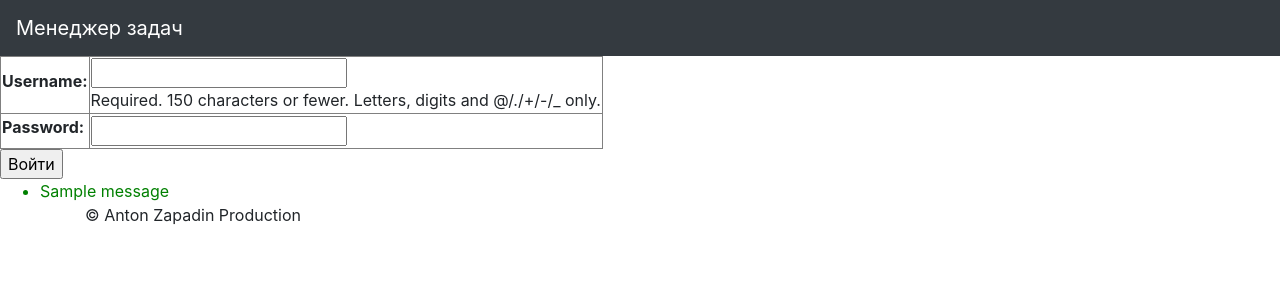
After one commit to sicrit1/Task-Manager, a Django app: page /login in a window 1280 px wide. The commit adds this page. Shown: the top 300 px of the page. Run offline with Django 4.2, Linux system fonts and the light colour scheme; one stand-in notice (Sample message) is shown; some libraries are stand-ins or nearby versions.

Commit message:
third step

```diff
--- a/task_manager/forms.py
+++ b/task_manager/forms.py
@@ -8,3 +8,9 @@ class UserForm(ModelForm):
     class Meta:
         model = User
         fields = ['username', 'first_name', 'last_name', 'password']
+
+
+class LoginUserForm(ModelForm):
+    class Meta:
+        model = User
+        fields = ['username', 'password']
--- a/task_manager/urls.py
+++ b/task_manager/urls.py
@@ -2,7 +2,8 @@ from django.urls import path
 from . import views
 
 urlpatterns = [
-        path('', views.IndexView.as_view()),
+        path('', views.IndexView.as_view(), name='home'),
         path('users', views.UserList.as_view(), name='users'),
         path('users/create', views.UserCreate.as_view(), name='user_create'),
+        path('login', views.UserLogin.as_view(), name='login'),
 ]
--- a/task_manager/views.py
+++ b/task_manager/views.py
@@ -1,11 +1,13 @@
 from django.shortcuts import render, redirect
-from django.http import HttpResponse
 from django.views import View
 from django.contrib.auth import get_user_model
-from task_manager.forms import UserForm
+from django.contrib import messages
+from django.contrib.auth import authenticate, login
+
+from task_manager.forms import UserForm, LoginUserForm
+
 
 User = get_user_model()
-
 
 
 class IndexView(View):
@@ -32,5 +34,30 @@ class UserCreate(View):
         form = UserForm(request.POST)
         if form.is_valid():
             form.save()
-            return redirect('users')
+            messages.add_message(request, messages.SUCCESS, 'User was created successfully')
+            return redirect('login')
+        messages.add_message(request, messages.WARNING, "User didn't create")
         return render(request, 'task_manager/create.html', {'form': form})
+
+
+class UserLogin(View):
+
+    def get(self, request, *args, **kwargs):
+        form = LoginUserForm()
+        return render(request, 'task_manager/login.html', {'form': form})
+
+    def post(self, request, *args, **kwargs):
+        form = LoginUserForm()
+        if form.is_valid():
+            username = request.POST['username']
+            password = request.POST['password']
+            user = authenticate(request, username=username, password=password)
+            if user:
+                login(request, user)
+                return redirect('home')
+            else:
+                messages.add_message(request, messages.WARNING, 'Invalid user')
+                return redirect('login')
+        else:
+            messages.add_message(request, messages.WARNING, "Username or password doesn't correct")
+            return redirect('login')
--- a/templates/task_manager/create.html
+++ b/templates/task_manager/create.html
@@ -1,5 +1,5 @@
 {% extends 'task_manager/base.html' %}
-<!--{% load i18n %}-->
+{% load i18n %}
 
 {% block content %}
 <form action="{% url 'user_create' %}" method="post">
--- a/templates/task_manager/index.html
+++ b/templates/task_manager/index.html
@@ -5,9 +5,9 @@
 <div class="collapse navbar-collapse" id="navbarsExampleDefault">
   <a class="nav-link dropdown-toggle" href="#" id="dropdown01" data-toggle="dropdown" aria-haspopup="true" aria-expanded="false">{% trans "Меню" %}</a>
   <div class="dropdown-menu" aria-labelledby="dropdown01">
-    <a class="dropdown-item" href="users/create">{% trans "Регистрация" %}</a>
-    <a class="dropdown-item" href="#">{% trans "Вход" %}</a>
-    <a class="dropdown-item" href="users">{% trans "Список пользователей" %}</a>
+    <a class="dropdown-item" href="/users/create">{% trans "Регистрация" %}</a>
+    <a class="dropdown-item" href="/login">{% trans "Вход" %}</a>
+    <a class="dropdown-item" href="/users">{% trans "Список пользователей" %}</a>
   </div>
 </div>
 {% endblock %}
--- /dev/null
+++ b/templates/task_manager/login.html
@@ -0,0 +1,33 @@
+{% extends 'task_manager/base.html' %}
+{% load i18n %}
+
+{% block content %}
+<form action="{% url 'login' %}" method="post">
+    {% csrf_token %}
+    <table border="1">
+        {{ form }}
+    </table>
+    <input type="submit" value="{% trans 'Войти' %}">
+</form>
+
+{% if messages %}
+<ul style="margin: 0 auto;">
+    {% for message in messages %}
+
+    {% if message.level == DEFAULT_MESSAGE_LEVELS.WARNING %}
+    <li style="color: red;">
+        {{ message }}
+    </li>
+    {% endif %}
+
+    {% if message.level == DEFAULT_MESSAGE_LEVELS.SUCCESS %}
+    <li style="color: green;">
+        {{ message }}
+    </li>
+    {% endif %}
+
+    {% endfor %}
+</ul>
+{% endif %}
+
+{% endblock %}
```
Also changed, not shown: db.sqlite3.
